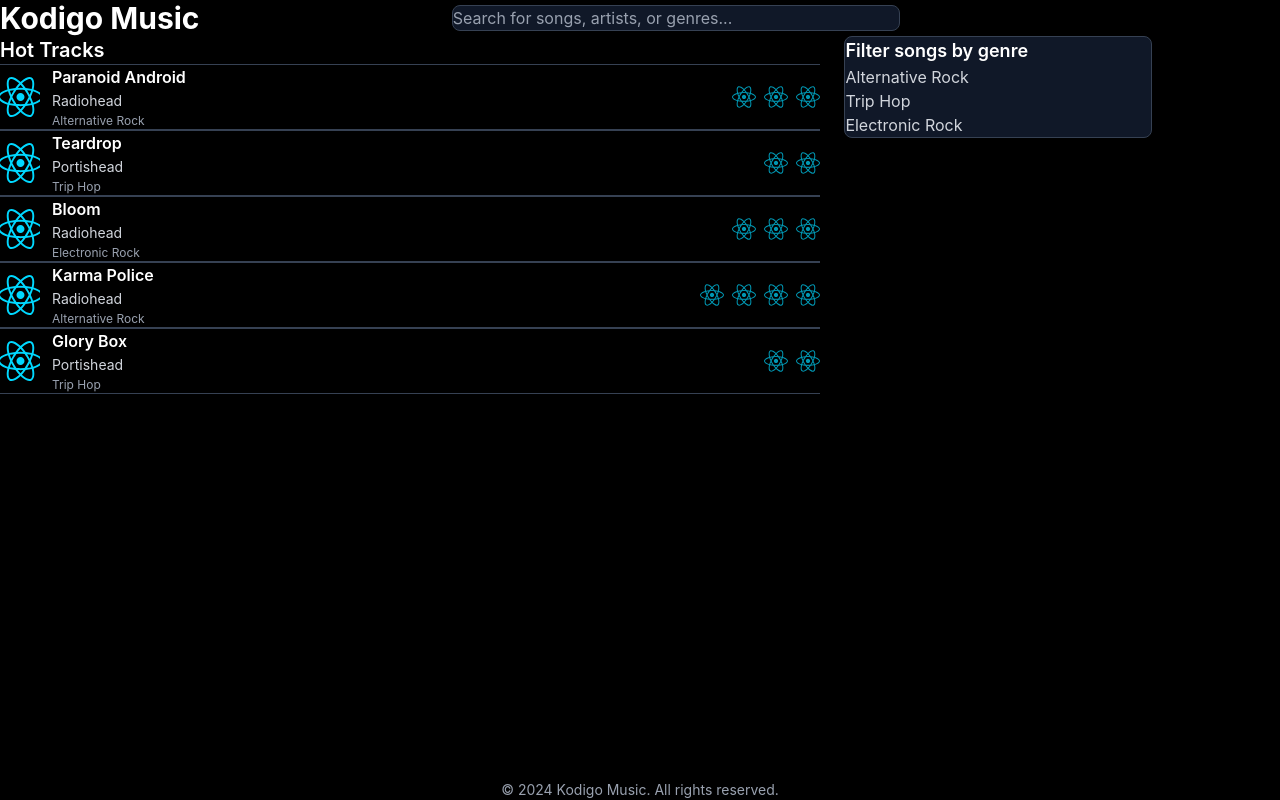
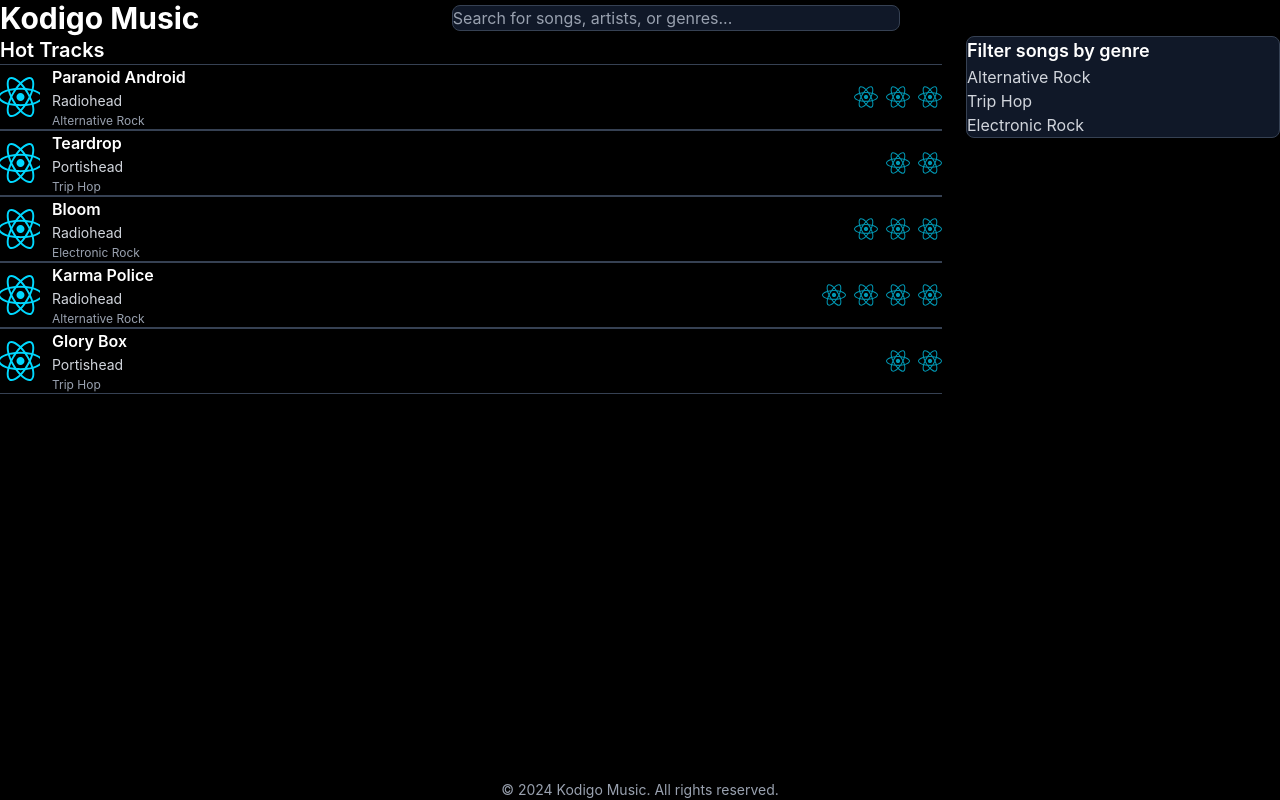
Before and after one commit to algodondev/kodigo-music, a React (Vite) app: page / in a window 1280 px wide. Built offline with nearby package versions, Linux system fonts and the light colour scheme.

Commit message:
fix: components displaay

```diff
--- a/src/App.jsx
+++ b/src/App.jsx
@@ -10,36 +10,36 @@
     title: "Paranoid Android",
     artist: "Radiohead",
     genre: "Alternative Rock",
-    platforms: ["Spotify", "Apple Music", "Deezer"]
+    platforms: ["Spotify", "Apple Music", "Deezer"],
   },
   {
     id: 2,
     title: "Teardrop",
     artist: "Portishead",
     genre: "Trip Hop",
-    platforms: ["Spotify", "Apple Music"]
+    platforms: ["Spotify", "Apple Music"],
   },
   {
     id: 3,
     title: "Bloom",
     artist: "Radiohead",
     genre: "Electronic Rock",
-    platforms: ["Spotify", "Deezer", "YouTube Music"]
+    platforms: ["Spotify", "Deezer", "YouTube Music"],
   },
   {
     id: 4,
     title: "Karma Police",
     artist: "Radiohead",
     genre: "Alternative Rock",
-    platforms: ["Spotify", "Apple Music", "Deezer", "YouTube Music"]
+    platforms: ["Spotify", "Apple Music", "Deezer", "YouTube Music"],
   },
   {
     id: 5,
     title: "Glory Box",
     artist: "Portishead",
     genre: "Trip Hop",
-    platforms: ["Spotify", "Apple Music"]
-  }
+    platforms: ["Spotify", "Apple Music"],
+  },
 ];
 
 function App() {
--- a/src/components/Content.jsx
+++ b/src/components/Content.jsx
@@ -6,18 +6,24 @@
   const [selectedGenre, setSelectedGenre] = useState(null);
 
   const genres = useMemo(() => {
-    return [...new Set(songs.map(song => song.genre))];
+    return [...new Set(songs.map((song) => song.genre))];
   }, [songs]);
 
   const filteredSongs = useMemo(() => {
-    return selectedGenre ? songs.filter(song => song.genre === selectedGenre) : songs;
+    return selectedGenre
+      ? songs.filter((song) => song.genre === selectedGenre)
+      : songs;
   }, [songs, selectedGenre]);
 
   return (
-    <div className="flex-1 max-w-6xl mx-auto">
+    <div className="flex-1 mx-auto ">
       <div className="flex gap-6 lg:flex-row flex-col">
         <HotTracks songs={filteredSongs} />
-        <div className={`lg:block ${showMobileSidebar ? 'block' : 'hidden'}`}>
+        <div
+          className={`flex-1 lg:block ${
+            showMobileSidebar ? "block" : "hidden"
+          }`}
+        >
           <Sidebar
             genres={genres}
             selectedGenre={selectedGenre}
--- a/src/components/HotTracks.jsx
+++ b/src/components/HotTracks.jsx
@@ -2,7 +2,7 @@
 
 export default function HotTracks({ songs }) {
   return (
-    <div className="flex-[3]">
+    <div className="flex-3">
       <h2 className="text-xl font-semibold text-white mb-4">Hot Tracks</h2>
       <div className="overflow-hidden">
         {songs.map((song) => (
--- a/src/components/Sidebar.jsx
+++ b/src/components/Sidebar.jsx
@@ -1,14 +1,16 @@
-import { useState } from "react";
-
 export default function Sidebar({ genres, selectedGenre, onGenreSelect }) {
   return (
-    <div className="flex-1 bg-gray-900 border border-gray-700 rounded-lg p-4 h-fit">
-      <h3 className="text-lg font-semibold text-white mb-4">Filter songs by genre</h3>
+    <div className="w-full bg-gray-900 border border-gray-700 rounded-lg p-4 h-fit">
+      <h3 className="text-lg font-semibold text-white mb-4">
+        Filter songs by genre
+      </h3>
       <div className="space-y-2">
         {genres.map((genre) => (
           <button
             key={genre}
-            onClick={() => onGenreSelect(genre === selectedGenre ? null : genre)}
+            onClick={() =>
+              onGenreSelect(genre === selectedGenre ? null : genre)
+            }
             className={`w-full text-left px-3 py-2 rounded-md transition-colors duration-200 ${
               selectedGenre === genre
                 ? "bg-white text-black"
```
